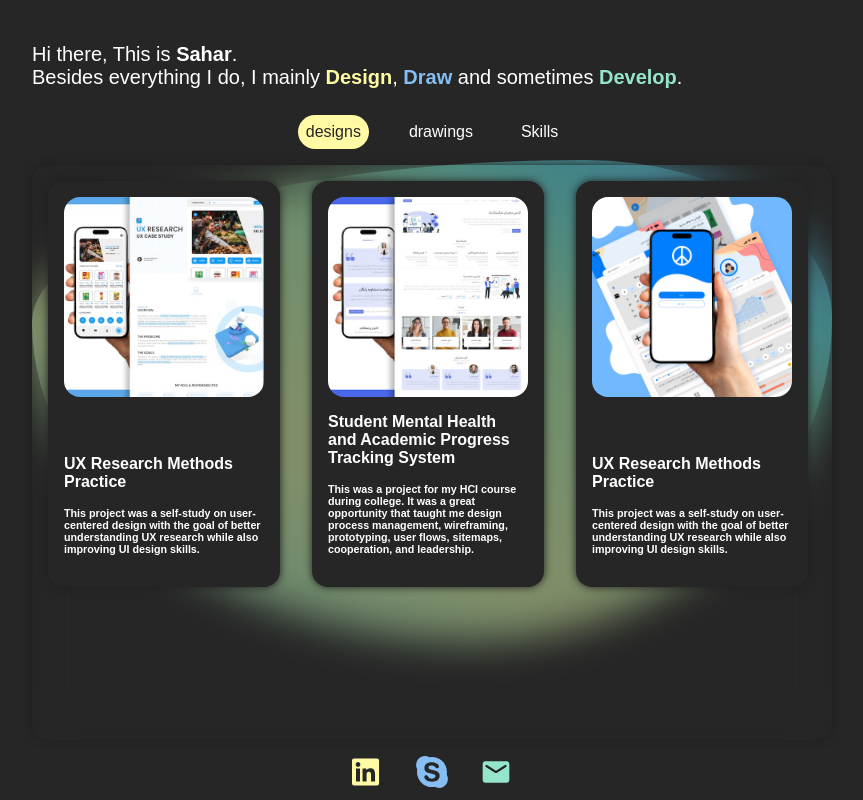
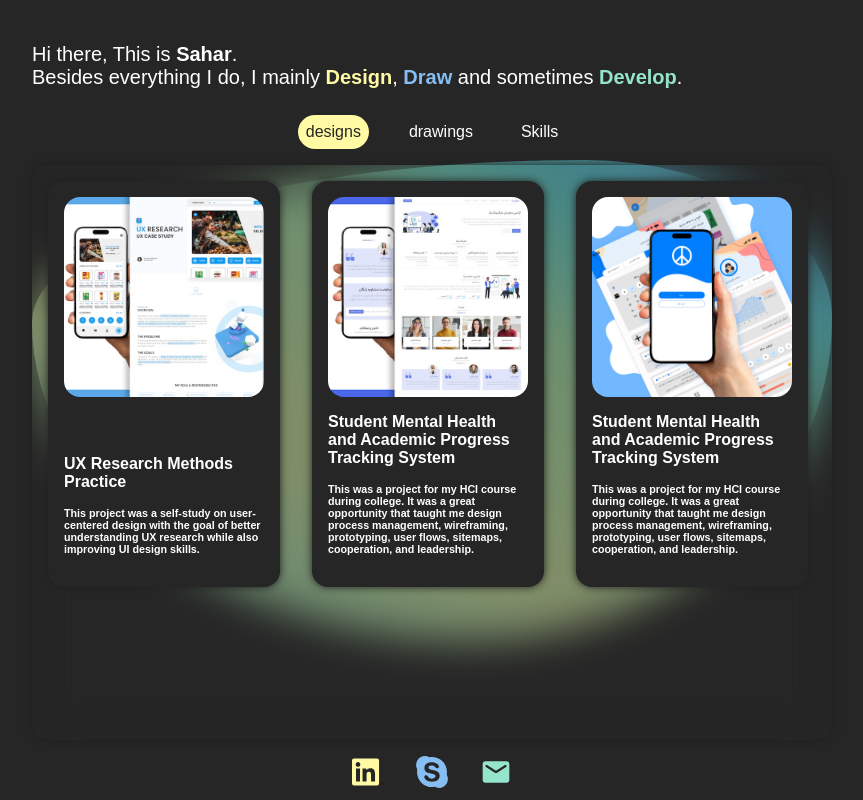
Before and after one commit to sahar-shirmardi/portfolio, a React (Vite) app: page / in a window 1280 px wide. Shown: the whole page, without its empty margins (208-1071 px from the left). Built offline with nearby package versions, Linux system fonts and the light colour scheme.

Commit message:
minor fix

```diff
--- a/src/data/designs.js
+++ b/src/data/designs.js
@@ -21,9 +21,9 @@ const projects = [
   },
   {
     id: "3",
-    title: "UX Research Methods Practice",
+    title: "Student Mental Health and Academic Progress Tracking System",
     description:
-      "This project was a self-study on user-centered design with the goal of better understanding UX research while also improving UI design skills. ",
+      "This was a  project for my HCI course during college. It was a great opportunity that taught me design process management, wireframing, prototyping, user flows, sitemaps, cooperation, and leadership. ",
     cover: cover3,
     url: "https://www.figma.com/file/ZTuuyY3ElS4JazvBSi9kj2/HCI-Project?type=design&node-id=0%3A1&mode=design&t=DRVuTVBUJNorGMqX-1",
   },
```
